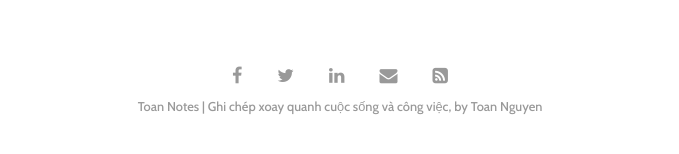
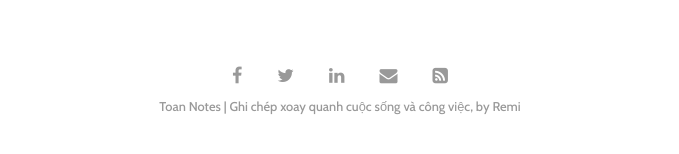
Before and after one commit to toannai/blog, a Jekyll site: the page built from index.html, in a window 1280 px wide. Shown: the part 659-813 px from the top of the page, without its empty margins (300-979 px from the left). Built offline with Jekyll 4.4.1, drawn with Linux system fonts in a browser that asks for light colours; some web fonts are replaced; the list of posts is cut into pages by our own code.

Commit message:
chang author

```diff
--- a/_config.yml
+++ b/_config.yml
@@ -22,7 +22,7 @@ plugins:             [jekyll-paginate, jekyll-sitemap, jekyll-feed, jekyll-seo-t
 # Customise atom feed settings (this is where Jekyll-Feed gets configuration information)
 title:		           'Toan Notes'
 description:	       'Ghi chép xoay quanh cuộc sống và công việc,'
-author:              'Toan Nguyen'
+author:              'Remi'
 
 # RSS 2.0 can be used instead of Atom by uncommenting following two lines
 #feed:
```
